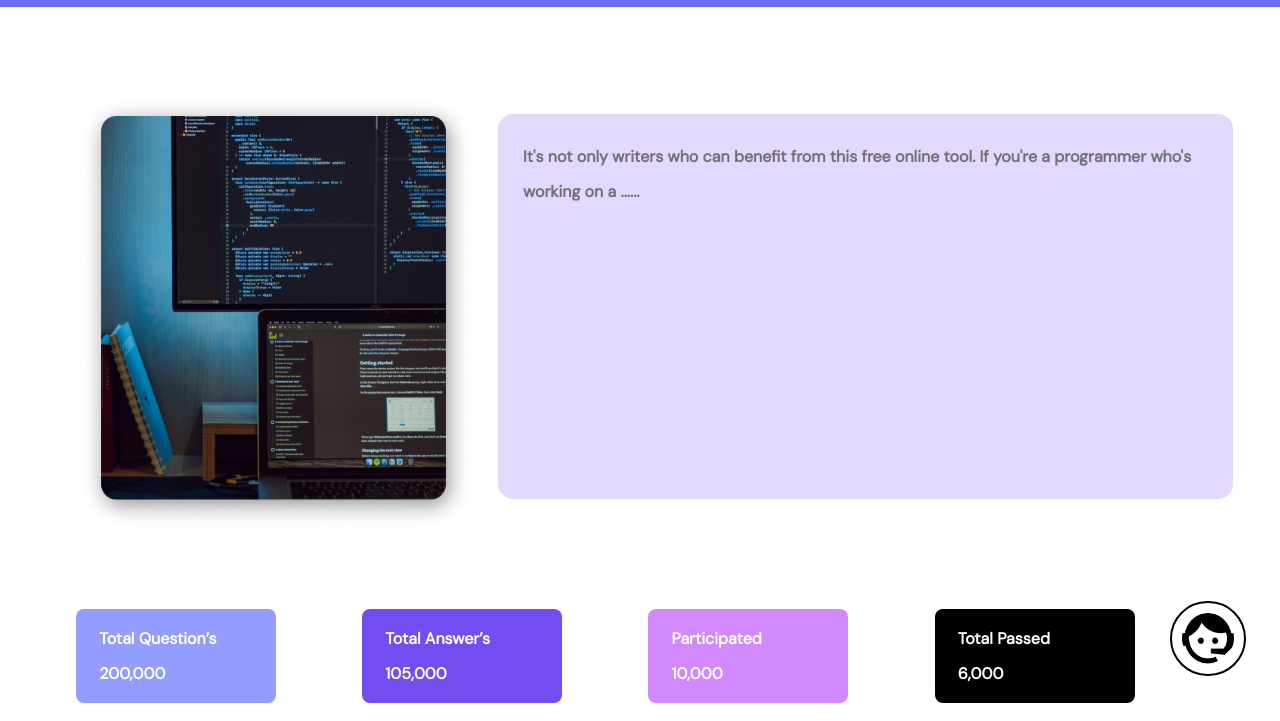
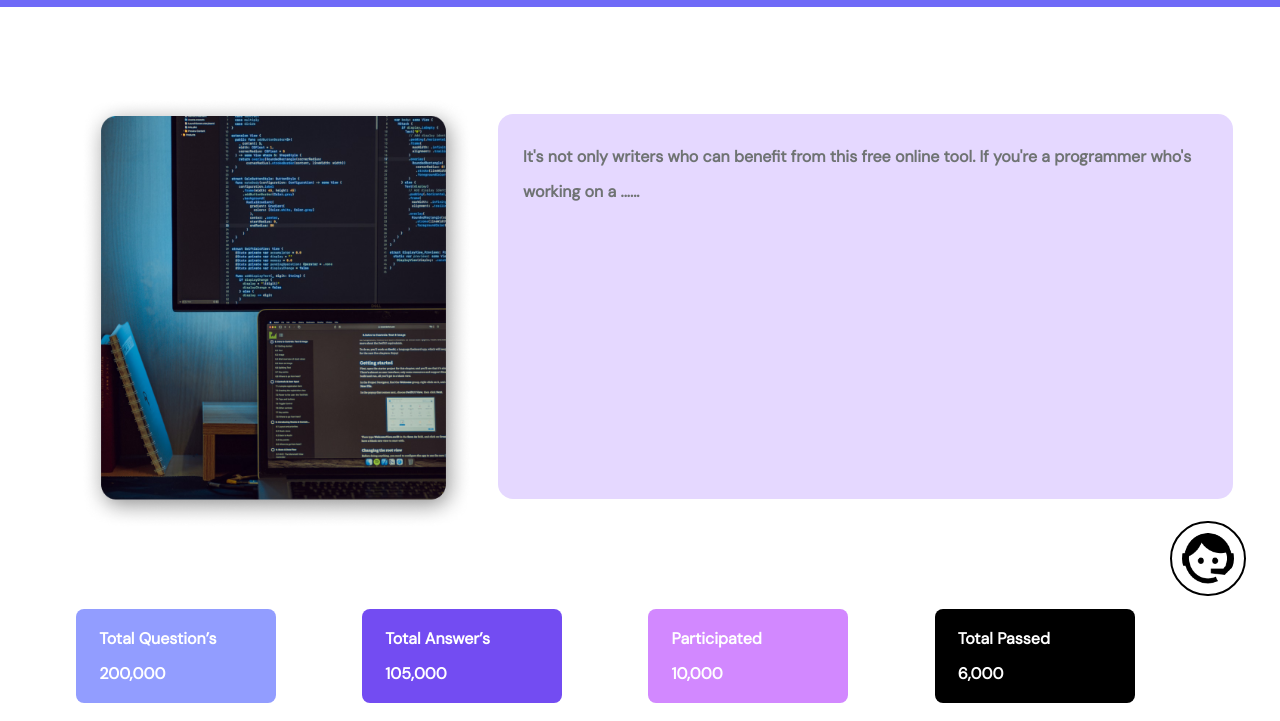
Before and after one commit to sudeep20000/Micro-Project-2, a plain HTML site: page index.html in a window 1280 px wide. Shown: the part 79-800 px from the top of the page. Drawn offline with Linux system fonts and the light colour scheme.

Commit message:
Update style.css
change the .chat

```diff
--- a/style.css
+++ b/style.css
@@ -102,7 +102,7 @@ nav label .src {
 
 .main .chat {
    position: fixed;
-   top: 680px;
+   top: 600px;
    left: 1170px;
    border: 2px solid black;
    background-color: #fff;
```
